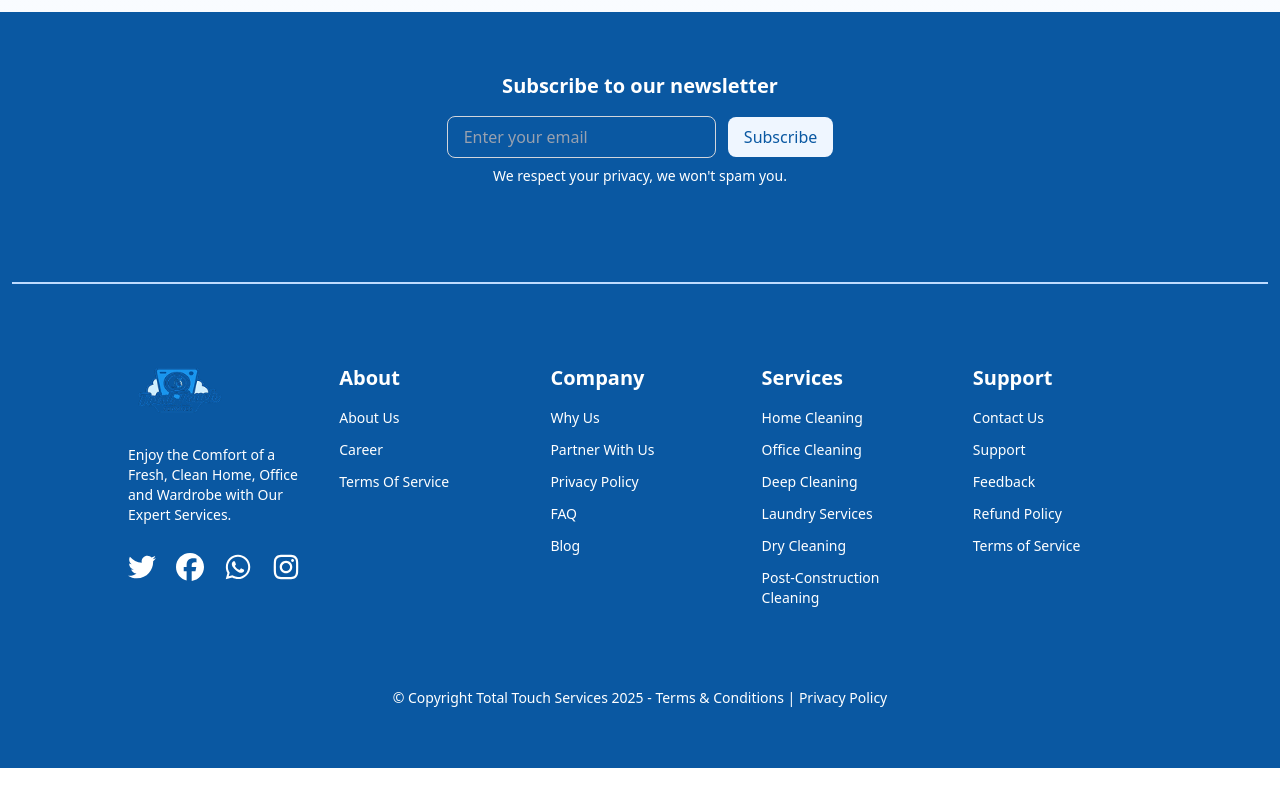
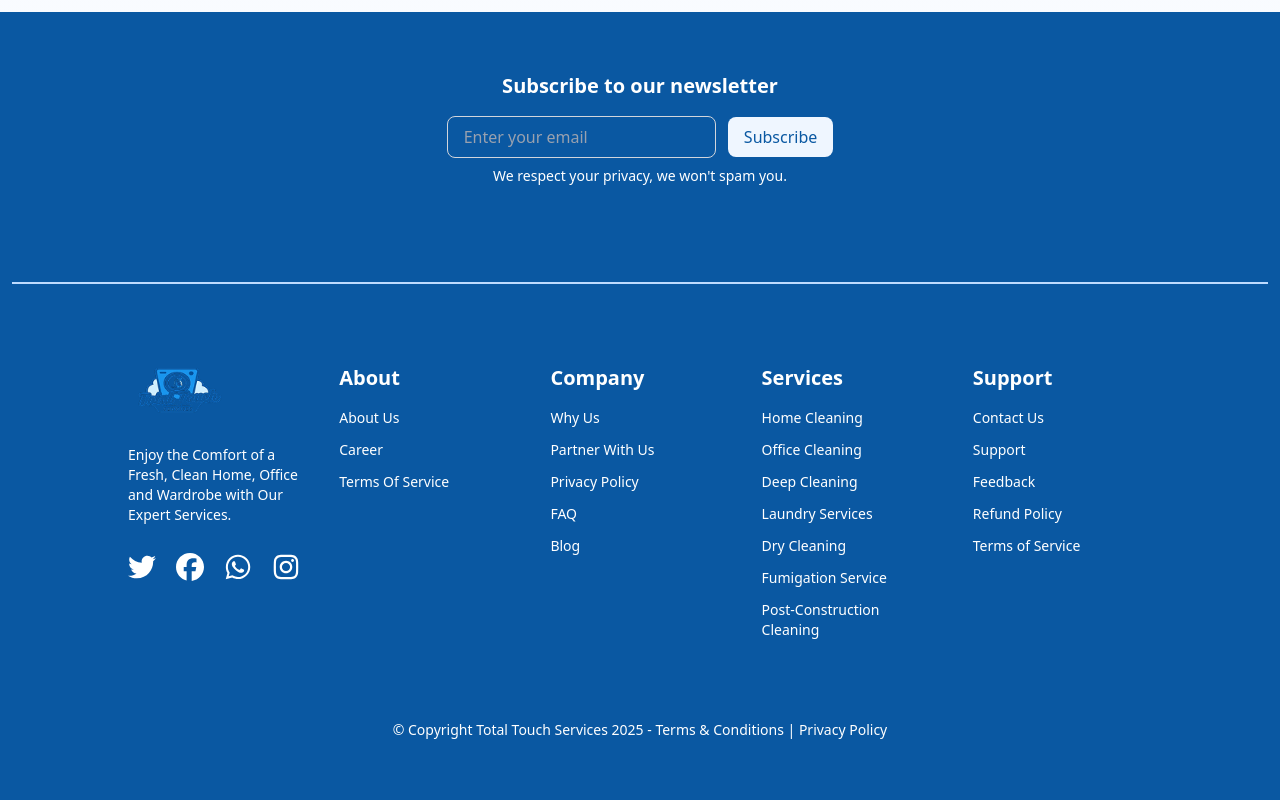
Before and after one commit to oyelajakenny/totaltouch, a Next.js app in the folder app/: page / in a window 1280 px wide. Shown: the part 3275-4075 px from the top of the page. Before the commit the page ends 4043 px from the top, so only its background shows below. Built offline with nearby package versions, Linux system fonts and the light colour scheme.

Commit message:
Added new dependency and made some few changes

```diff
--- a/app/constants/index.js
+++ b/app/constants/index.js
@@ -124,6 +124,10 @@ export const service = [
     path: "/dry-cleaning",
   },
   {
+    name: "Fumigation Service",
+    path: "/fumigation",
+  },
+  {
     name: "Post-Construction Cleaning",
     path: "/post-construction-cleaning",
   },
--- a/app/package.json
+++ b/app/package.json
@@ -9,6 +9,8 @@
     "lint": "next lint"
   },
   "dependencies": {
+    "@react-email/components": "0.5.3",
+    "@react-email/render": "1.2.3",
     "framer-motion": "^12.23.12",
     "lucide-react": "^0.536.0",
     "motion": "^12.23.12",
@@ -16,7 +18,9 @@
     "next-themes": "^0.4.6",
     "react": "19.1.0",
     "react-dom": "19.1.0",
-    "react-icons": "^5.5.0"
+    "react-hot-toast": "^2.6.0",
+    "react-icons": "^5.5.0",
+    "resend": "^6.1.0"
   },
   "devDependencies": {
     "@eslint/eslintrc": "^3",
```
Also changed, not shown: app/components/BookingForm.js (added), 1 other file (tests, documents, lock files or other folders).
